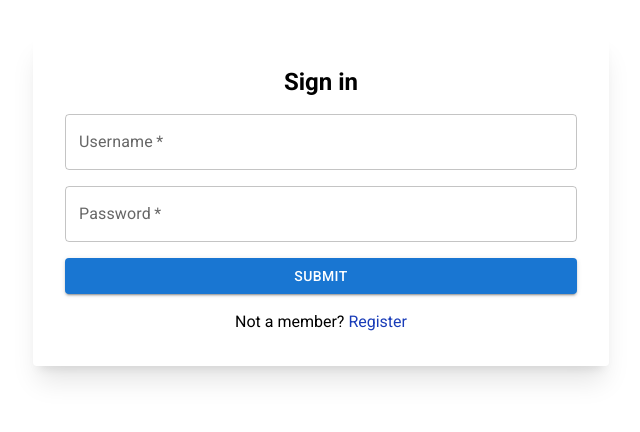
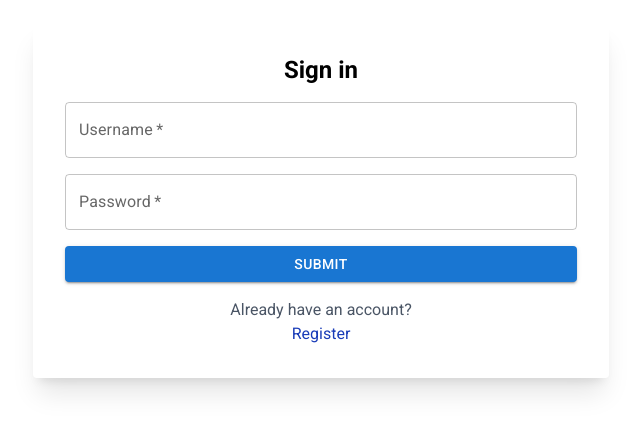
Before and after one commit to DmitriPrm/tasko-frontend, a React (Vite) app: page / in a window 1280 px wide. Shown: the part 200-632 px from the top of the page, without its empty margins (319-959 px from the left). Built offline with nearby package versions, Linux system fonts and the light colour scheme; no server answers.

Commit message:
ui fixes

```diff
--- a/src/pages/auth/RegisterForm.tsx
+++ b/src/pages/auth/RegisterForm.tsx
@@ -64,12 +64,12 @@ export const RegisterForm: FC<IRegisterFormProps> = (props) => {
             >
                 Submit
             </Button>
-            <p className="text-center">
-                Already have an account?
-                <span className="text-blue-800" onClick={toggleSignIn}>
+            <div className="text-center">
+                <p className="text-gray-600">Already have an account?</p>
+                <p className="text-blue-800 cursor-pointer" onClick={toggleSignIn}>
                     Sign in
-                </span>
-            </p>
+                </p>
+            </div>
         </form>
     );
 };
--- a/src/pages/auth/SignInForm.tsx
+++ b/src/pages/auth/SignInForm.tsx
@@ -63,12 +63,12 @@ export const SignInForm: FC<ISignInFormProps> = (props) => {
             >
                 Submit
             </Button>
-            <p className="text-center">
-                Not a member?{' '}
-                <span className="text-blue-800 cursor-pointer" onClick={toggleSignIn}>
+            <div className="text-center">
+                <p className="text-gray-600">Already have an account?</p>
+                <p className="text-blue-800 cursor-pointer" onClick={toggleSignIn}>
                     Register
-                </span>
-            </p>
+                </p>
+            </div>
         </form>
     );
 };
--- a/src/pages/main-layout/components/header/Header.tsx
+++ b/src/pages/main-layout/components/header/Header.tsx
@@ -1,11 +1,10 @@
 import './header.scss';
 import { useDispatch, useSelector } from 'react-redux';
 import { Button } from '@mui/material';
-import { logout } from '../../../../store/slices/authSlice.ts';
+import { destroyTokenInApp } from '../../../../providers/auth/auth.ts';
 
 const Header = () => {
     const isAuth = useSelector((state) => state.auth.isAuth);
-    const dispatch = useDispatch();
 
     return (
         <header className="header">
@@ -18,7 +17,7 @@ const Header = () => {
                 {isAuth ? (
                     <div className="inline-flex gap-3 items-center">
                         <span>Hello, User!</span>
-                        <Button variant="contained" onClick={() => dispatch(logout())}>
+                        <Button variant="contained" onClick={destroyTokenInApp}>
                             Sign out
                         </Button>
                     </div>
--- a/src/providers/auth/auth.ts
+++ b/src/providers/auth/auth.ts
@@ -1,5 +1,10 @@
 import { store } from '../../store/store.ts';
-import { login } from '../../store/slices/authSlice.ts';
+import { login, logout } from '../../store/slices/authSlice.ts';
+
+export const destroyTokenInApp = () => {
+    localStorage.removeItem('token');
+    store.dispatch(logout());
+};
 
 export const setTokenInApp = (token: string) => {
     localStorage.setItem('token', token);
```
